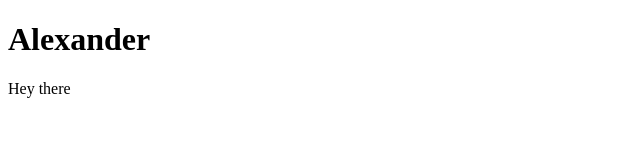
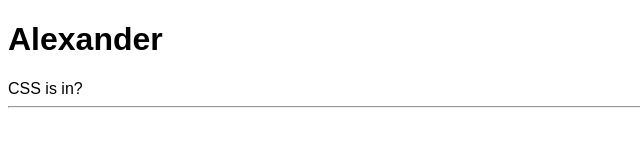
Before and after one commit to ToneyAlexander/ToneyAlexander.github.io, a plain HTML site: page index.html in a window 1280 px wide. Shown: the whole page, without its empty margins (0-640 px from the left). Drawn offline with Linux system fonts and the light colour scheme.

Commit message:
Style Test

```diff
--- a/index.html
+++ b/index.html
@@ -2,6 +2,7 @@
 <html>
   <head>
     <title>Alexander Toney</title>
+    <link rel="stylesheet" type="text/css" href="style.css">
   </head>
 
   <body>
@@ -13,11 +14,14 @@
         </header>
 
         <footer>
-          Hey there
+          CSS is in?
+          <hr/>
         </footer>
-
-
       </div>
     </div>
   </body>
 </html>
+
+<!-- Write your comments here -->
+<!-- Write your comments here -->
+<!-- Write your comments here -->
--- a/style.css
+++ b/style.css
@@ -1,4 +1,4 @@
 body {
-  background-color: green;
+  background-color: 00384A;
   font-family: sans-serif;
 }
```
